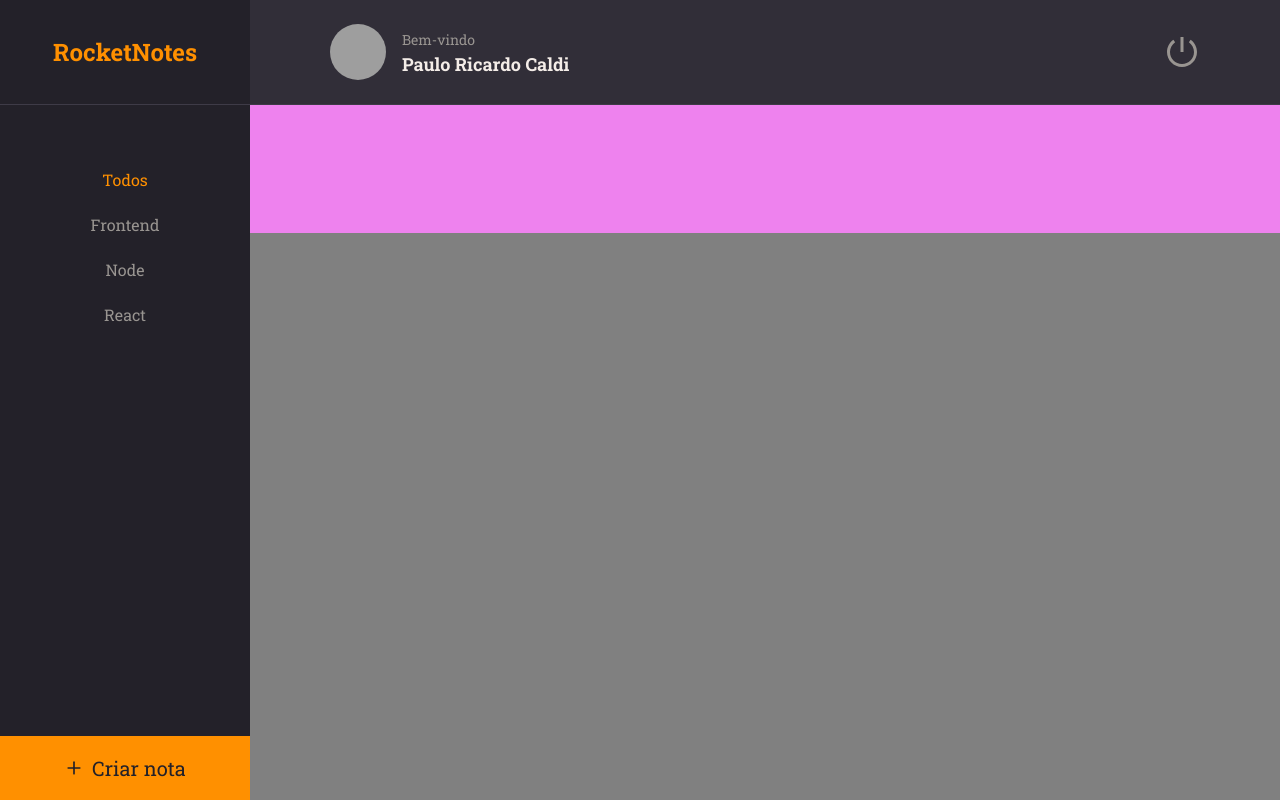
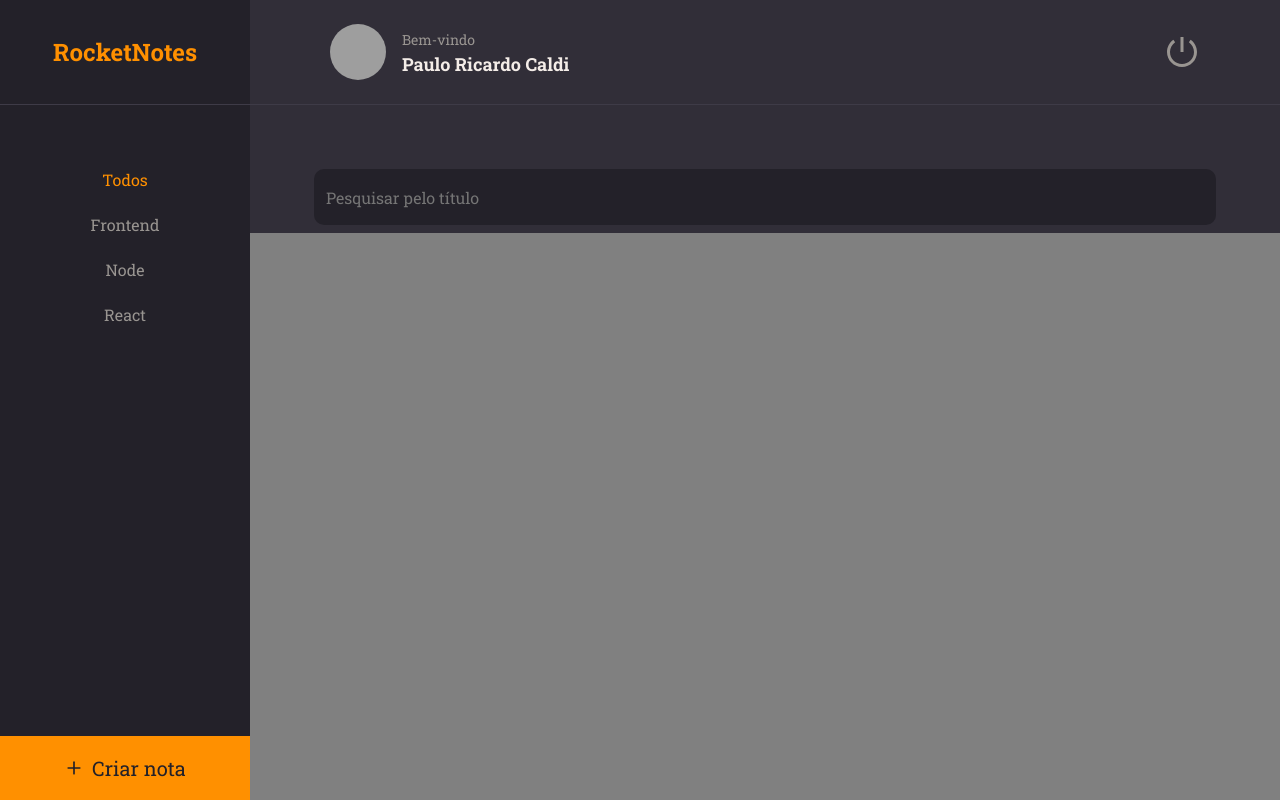
Before and after one commit to pcaldi/rocketNotes, a React (Vite) app: page / in a window 1280 px wide. Built offline with nearby package versions, Linux system fonts and the light colour scheme; grey boxes are pictures that could not be loaded.

Commit message:
Adicionando o input na Home

```diff
--- a/src/pages/Home/index.jsx
+++ b/src/pages/Home/index.jsx
@@ -5,6 +5,7 @@ import { FiPlus } from "react-icons/fi";
 
 import { Header } from '../../components/Header'
 import { ButtonText } from '../../components/ButtonText'
+import { Input } from '../../components/Input'
 export function Home() {
   return (
     <Container>
@@ -33,6 +34,7 @@ export function Home() {
       </Menu>
 
       <Search>
+        <Input placeholder="Pesquisar pelo título" />
 
       </Search>
 
--- a/src/pages/Home/styles.js
+++ b/src/pages/Home/styles.js
@@ -46,7 +46,7 @@ export const Menu = styled.ul`
 
 export const Search = styled.div`
    grid-area: search;
-   background: violet;
+   padding: 64px 64px 0;
 
 `;
 
```
